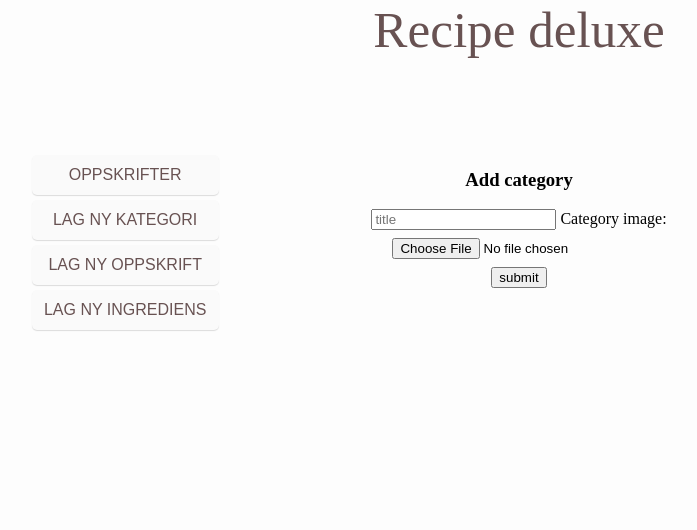
After one commit to Espenbfo/Recipe-website, a Django app: page /createcategory in a window 1280 px wide. The commit adds this page. Shown: the top 530 px of the page, without its empty margins (121-818 px from the left). Run offline with Django 3.2, Linux system fonts and the light colour scheme.

Commit message:
Make category entity

```diff
--- a/recipe/models.py
+++ b/recipe/models.py
@@ -2,21 +2,30 @@ from django.db import models
 from django.forms import ModelForm
 from django import forms
 from django.utils.translation import gettext_lazy as _
+
 
 class IngredientType(models.Model):
     ingredient_name = models.CharField(max_length=127, unique=True)
     unit_type = models.CharField(max_length=32)
 
 
+class Category(models.Model):
+    category_name = models.CharField(max_length=127, unique=True)
+    category_image = models.ImageField(upload_to='static/img/')
+
+
 class Recipe(models.Model):
     recipe_name = models.CharField(max_length=127)
     image = models.ImageField(upload_to='static/img/')
     recipe_description = models.TextField()
+    category = models.ForeignKey(Category, on_delete=models.CASCADE)
+
 
 class Ingredient(models.Model):
     ingredient_type = models.ForeignKey(IngredientType, on_delete=models.CASCADE)
     recipe = models.ForeignKey(Recipe, on_delete=models.CASCADE)
     value = models.FloatField()
+
 
 class IngredientForm(ModelForm):
     ingredient_name = forms.CharField(label="", max_length=127,
@@ -29,6 +38,7 @@ class IngredientForm(ModelForm):
         model = IngredientType
         fields = ['ingredient_name', 'unit_type']
 
+
 class RecipeForm(ModelForm):
     recipe_name = forms.CharField(label="", max_length=127,
                                          required=True, widget=forms.TextInput(
@@ -36,6 +46,16 @@ class RecipeForm(ModelForm):
     recipe_description = forms.CharField(label="", widget=forms.Textarea(
         attrs={"placeholder": "recipe"}
     ))
+
     class Meta:
         model = Recipe
         fields = ['recipe_name', "recipe_description", 'image']
+
+
+class CategoryForm(ModelForm):
+    category_name = forms.CharField(label="", max_length=127,
+                                         required=True, widget=forms.TextInput(
+            attrs={'placeholder': 'title'}))
+    class Meta:
+        model = Category
+        fields = ['category_name', 'category_image']
--- a/recipe/urls.py
+++ b/recipe/urls.py
@@ -16,7 +16,7 @@ Including another URLconf
 from django.contrib import admin
 from django.urls import path
 from .views import index, create_ingredient, create_recipe, ingredients, \
-    recipe, recipe_page
+    recipe, recipe_page, create_category
 from django.conf import settings
 from django.conf.urls.static import static
 
@@ -24,6 +24,7 @@ urlpatterns = [
     path('recipe/<int:recipe_id>', recipe,
                        name="recipe"),
     path('createingredient', create_ingredient, name="create_ingredient"),
+    path('createcategory', create_category, name="create_category"),
     path('create', create_recipe, name="create_recipe"),
     path('ingredients', ingredients, name="ingredients"),
     path('<int:page>', recipe_page, name="index"),
--- a/recipe/views.py
+++ b/recipe/views.py
@@ -9,31 +9,54 @@ from io import BytesIO
 
 from PIL import Image
 from .models import IngredientForm, IngredientType, Ingredient, Recipe, \
-    RecipeForm
+    RecipeForm, CategoryForm, Category
 
 
-def recipe_page(request,page):
+def resize_image(img):
+    im = Image.open(img)
+    print(im.verify())
+    im = Image.open(img)
+    width, height = im.size
+
+    max_size = 300
+    print(im.size)
+    width_greater = width >= height
+    print(width_greater)
+    if width_greater:
+        print(width, max_size)
+        if width > max_size:
+            im = im.resize((max_size, int(height * max_size / width)))
+    else:
+        if height > max_size:
+            im = im.resize((int(width * max_size / height), max_size))
+    print(im.size)
+    buffer = BytesIO()
+    im.save(fp=buffer, format="JPEG")
+    return ContentFile(buffer.getvalue())
+
+
+def recipe_page(request, page):
     recipes = Recipe.objects.all()
     page_number = page
     print(page_number)
-    recipes = Paginator(recipes,12).get_page(page_number)
+    recipes = Paginator(recipes, 12).get_page(page_number)
 
     return render(request, "core\\recipes.html", {"recipes": recipes})
+
 
 def index(request):
     recipes = Recipe.objects.all()
     page_number = 1
-    recipes = Paginator(recipes,12).get_page(page_number)
+    recipes = Paginator(recipes, 12).get_page(page_number)
 
     return render(request, "core\\recipes.html", {"recipes": recipes})
+
 
 def recipe(request, recipe_id):
     chosen_recipe = Recipe.objects.get(id=recipe_id)
     chosen_ingredients = Ingredient.objects.all().filter(recipe_id=recipe_id)
     ingredient_names = [IngredientType.objects.get(id=ing.ingredient_type_id)
                         for ing in chosen_ingredients]
-
-
 
     print(chosen_recipe.recipe_name)
     print(chosen_ingredients)
@@ -64,6 +87,30 @@ def create_ingredient(request):
     return render(request, "core\\createingredient.html", {"form": form})
 
 
+def create_category(request):
+    if request.method == "POST":
+        form = request.POST
+        print("hello")
+        name = form["category_name"].lower()
+        image = request.FILES["category_image"]
+        image = resize_image(image)
+        Category.objects.create(category_name=name,
+                                category_image=InMemoryUploadedFile(
+                                    image,
+                                    None,
+                                    str(randint(0,
+                                                1000000000000)) + ".jpg",
+                                    "image/jpeg",
+                                    image.tell,
+                                    None
+                                ))
+        return HttpResponseRedirect("createcategory")
+    else:
+        form = CategoryForm()
+
+    return render(request, "core\\createcategory.html", {"form": form})
+
+
 def handle_uploaded_file(f):
     with open('some/file/name.txt', 'wb+') as destination:
         for chunk in f.chunks():
@@ -89,9 +136,9 @@ def create_recipe(request):
             width_greater = width >= height
             print(width_greater)
             if width_greater:
-                print(width,max_size)
+                print(width, max_size)
                 if width > max_size:
-                    im = im.resize((max_size,int(height*max_size/width)))
+                    im = im.resize((max_size, int(height * max_size / width)))
             else:
                 if height > max_size:
                     im = im.resize((int(width * max_size / height), max_size))
@@ -108,7 +155,7 @@ def create_recipe(request):
                                   image=InMemoryUploadedFile(
                                       content_im,
                                       None,
-                                      str(randint(0,1000000000000))+ ".jpg",
+                                      str(randint(0, 1000000000000)) + ".jpg",
                                       "image/jpeg",
                                       content_im.tell,
                                       None
--- a/templates/base.html
+++ b/templates/base.html
@@ -22,7 +22,7 @@
             {% block left-area %}
                 <div id="sidebar">
                     <a href="./" class="item">Oppskrifter</a>
-                    <a href="ingredients" class="item">ingredienser</a>
+                    <a href="createcategory" class="item">Lag ny kategori</a>
                     <a href="create" class="item">Lag ny oppskrift</a>
                     <a href="createingredient" class="item">Lag ny ingrediens</a>
                 </div>
--- /dev/null
+++ b/templates/core/createcategory.html
@@ -0,0 +1,18 @@
+{% extends "base.html" %}
+{% load static %}
+{% block extrahead %}
+<link rel="stylesheet" href="{% static "css/createingredient.css" %}">
+{% endblock %}
+
+{% block main %}
+
+        <form id="create-form" method="post" enctype="multipart/form-data">
+            {% csrf_token %}
+            <h3>Add category</h3>
+            <div class="input-container">
+                {{ form }}
+                <button type="submit">submit</button>
+            </div>
+        </form>
+
+{% endblock %}
```
